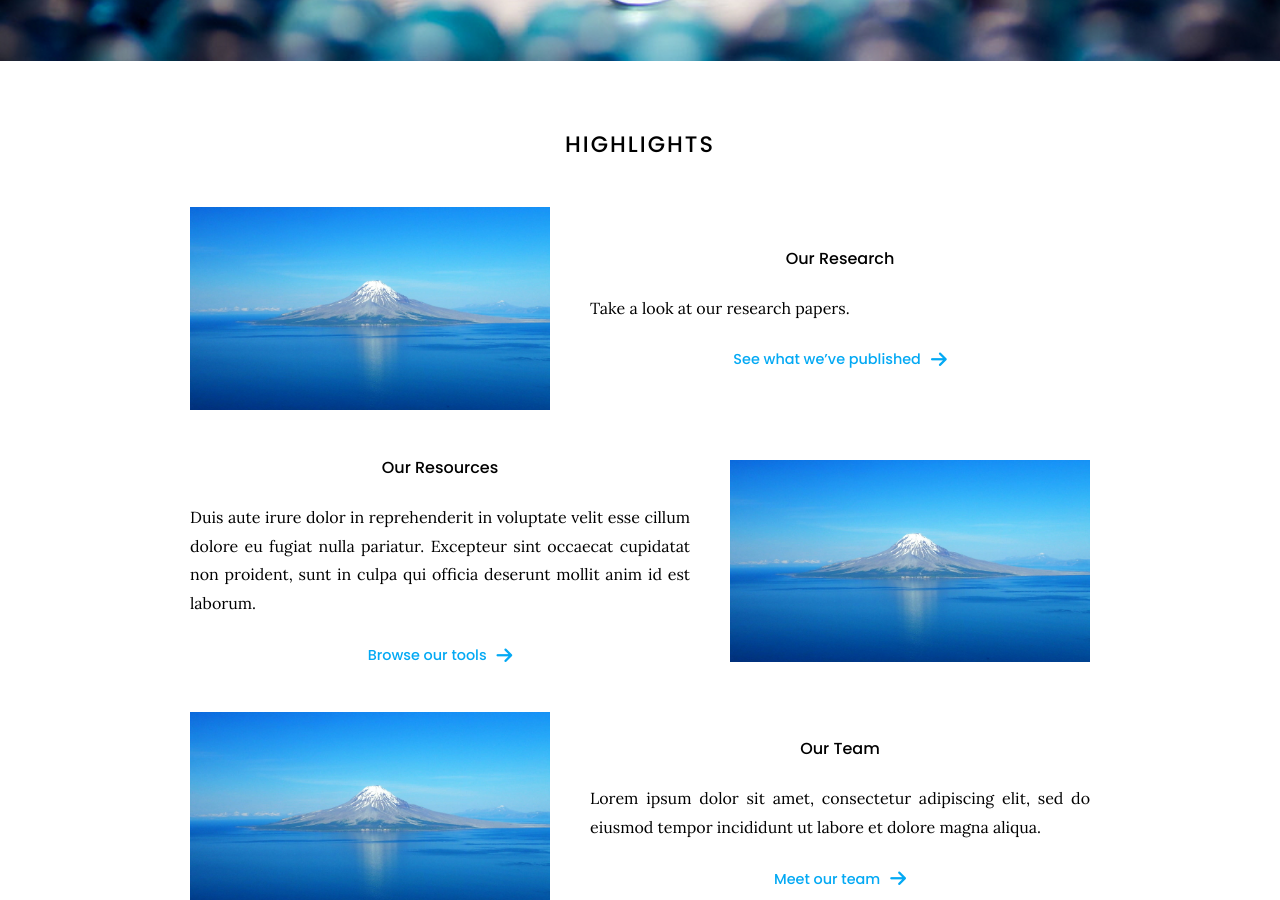
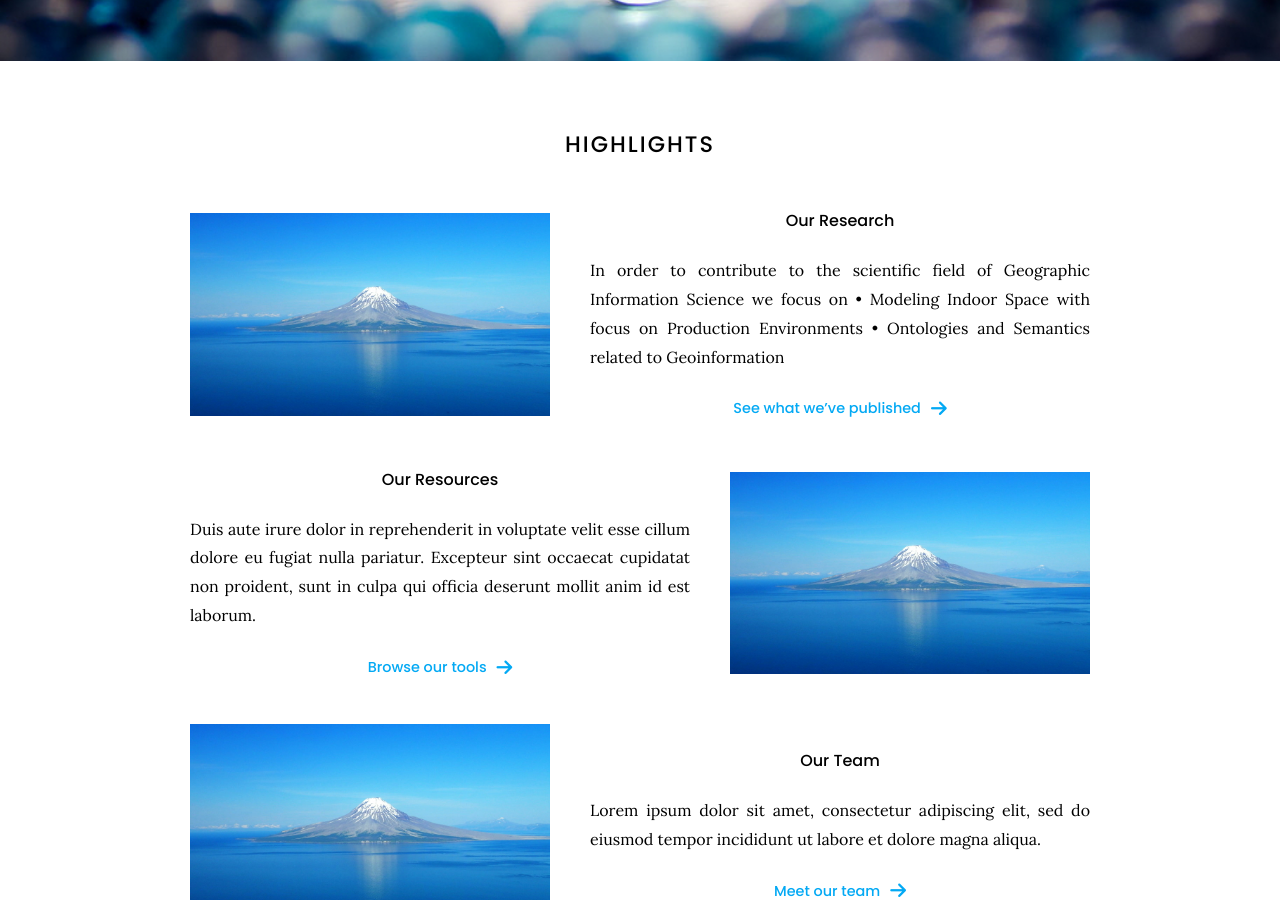
Before and after one commit to geowei1/geowei1.github.io, a Jekyll site: the page built from index.md, in a window 1280 px wide and 900 px high, scrolled down 467 px. Built offline with Jekyll 4.4.1, drawn with Linux system fonts in a browser that asks for light colours.

Commit message:
Update index.md

```diff
--- a/index.md
+++ b/index.md
@@ -16,7 +16,10 @@ title: Home
 # Highlights
 
 {% capture text %}
-Take a look at our research papers.
+In order to contribute to the scientific field of Geographic Information Science we focus on
+•	Modeling Indoor Space with focus on Production Environments
+•	Ontologies and Semantics related to Geoinformation
+
 
 {%
   include link.html
```
